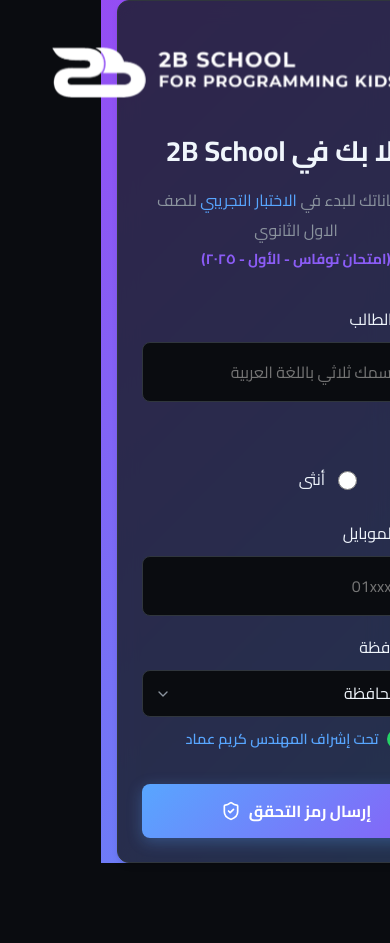
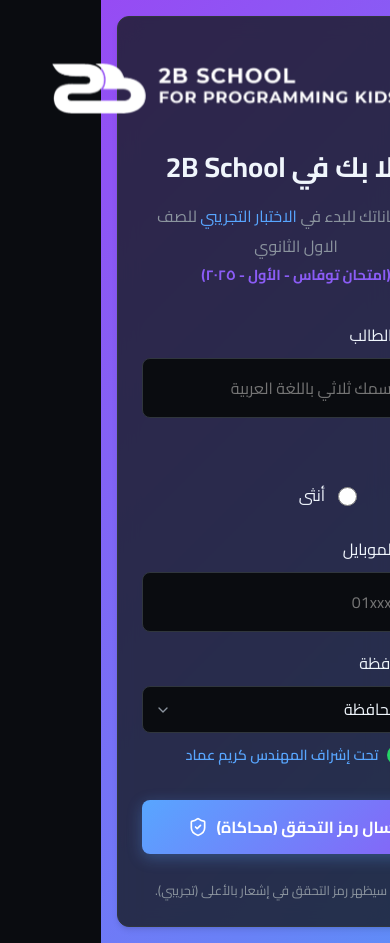
Before and after one commit to KareemEmadElfrargi/-Exam-Plaform-2B, a React (Vite) app: page / in a window 390 px wide. Shown: the top 943 px of the page. Before the commit the page ends 863 px from the top, so only its background shows below. Built offline with nearby package versions, Linux system fonts and the light colour scheme.

Commit message:
Fix OTP confusion and responsive layout

```diff
--- a/src/components/StartScreen.tsx
+++ b/src/components/StartScreen.tsx
@@ -106,7 +106,15 @@ const StartScreen: React.FC<StartScreenProps> = ({ onStart }) => {
                     </div>
                 )}
 
-                <div className="card animate-fade-in" style={{ width: '100%', maxWidth: '600px', backdropFilter: 'blur(10px)', background: 'rgba(22, 27, 34, 0.8)', padding: '1.5rem' }}>
+                <div className="card animate-fade-in" style={{
+                    width: '100%',
+                    maxWidth: '600px',
+                    backdropFilter: 'blur(10px)',
+                    background: 'rgba(22, 27, 34, 0.8)',
+                    padding: '1.5rem',
+                    boxSizing: 'border-box', // Ensure padding doesn't affect width
+                    margin: '1rem', // Add margin for small screens
+                }}>
                     <div style={{ textAlign: 'center', marginBottom: '2rem' }}>
                         <div className="floating-icon" style={{
                             width: '450px',
@@ -116,7 +124,7 @@ const StartScreen: React.FC<StartScreenProps> = ({ onStart }) => {
                             alignItems: 'center',
                             justifyContent: 'center'
                         }}>
-                            <img src="/logo.png" alt="2B School Logo" style={{ width: '100%', height: '50%', objectFit: 'contain' }} />
+                            <img src="/logo.png" alt="2B School Logo" style={{ maxWidth: '100%', height: 'auto', maxHeight: '50px', objectFit: 'contain' }} />
                         </div>
                         <h1 style={{ margin: 0, fontSize: '1.75rem' }}>أهلا بك في 2B School</h1>
                         <p style={{ color: 'var(--text-muted)', margin: '0.5rem 0 0' }}>
@@ -258,9 +266,14 @@ const StartScreen: React.FC<StartScreenProps> = ({ onStart }) => {
                             className="btn btn-primary"
                             style={{ marginTop: '1rem', width: '100%' }}
                         >
-                            {showOtpInput ? 'تحقق وبدء الاختبار' : 'إرسال رمز التحقق'}
+                            {showOtpInput ? 'تحقق وبدء الاختبار' : 'إرسال رمز التحقق (محاكاة)'}
                             {showOtpInput ? <ArrowLeft size={20} /> : <ShieldCheck size={20} />}
                         </button>
+                        {!showOtpInput && (
+                            <p style={{ fontSize: '0.8rem', color: 'var(--text-muted)', textAlign: 'center', margin: '0.5rem 0 0' }}>
+                                ملحوظة: سيظهر رمز التحقق في إشعار بالأعلى (تجريبي).
+                            </p>
+                        )}
                     </form>
                 </div>
             </div>
```
